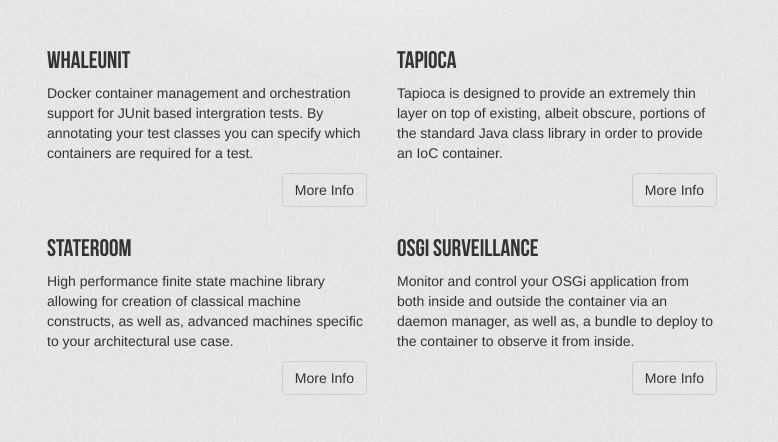
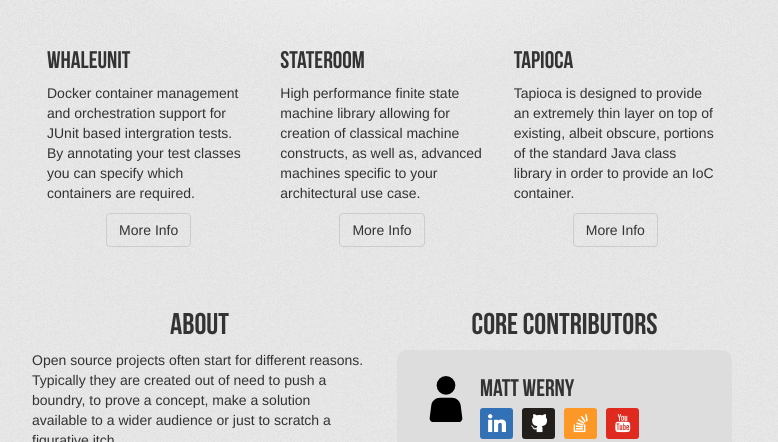
Before and after one commit to coolarch/coolarch.github.io, a plain HTML site: page index.html in a window 1280 px wide. Shown: the part 512-954 px from the top of the page, without its empty margins (258-1036 px from the left). Drawn offline with Linux system fonts and the light colour scheme; a script that the page names is missing; files whose address does not match are found by name.

Commit message:
Fixed centering

```diff
--- a/index.html
+++ b/index.html
@@ -58,17 +58,20 @@
       <h2>Projects</h2>
 
       <div class="row marketing">
-        <div class="col-lg-6">
+
+        <div class="col-lg-4">
           <h4>Whaleunit</h4>
           <div class="project-description">
 	          <p>
-	          	Docker container management and orchestration support for JUnit based intergration tests.  By annotating your test classes you can specify which containers are required for a test.
+	          	Docker container management and orchestration support for JUnit based intergration tests.  By annotating your test classes you can specify which containers are required.
 	          </p>
           </div>
-          <p class="clearfix">
-          	<a href="http://www.arch.cool/whaleunit/" class="btn btn-default pull-right">More Info</a>
-          </p>
+          <div style="text-align: center;">
+          	<a href="http://www.arch.cool/whaleunit/" class="btn btn-default">More Info</a>
+          </div>
+        </div>
 
+        <div class="col-lg-4">
           <h4>Stateroom</h4>
           <div class="project-description">
 	          <p>
@@ -76,32 +79,23 @@
 	          	as well as, advanced machines specific to your architectural use case.
 	          </p>
           </div>
-          <p class="clearfix">
-          	<a href="http://www.arch.cool/stateroom/" class="btn btn-default pull-right">More Info</a>
-          </p>
+          <div style="text-align: center;">
+          	<a href="http://www.arch.cool/stateroom/" class="btn btn-default">More Info</a>
+          </div>
         </div>
 
-        <div class="col-lg-6">
+        <div class="col-lg-4">
           <h4>Tapioca</h4>
           <div class="project-description">
 	          <p>
 	          	Tapioca is designed to provide an extremely thin layer on top of existing, albeit obscure, portions of the standard Java class library in order to provide an IoC container.
 	          </p>
 	        </div>
-          <p class="clearfix">
-          	<a href="http://www.arch.cool/tapioca/" class="btn btn-default pull-right">More Info</a>
-          </p>
+          <div style="text-align: center;">
+          	<a href="http://www.arch.cool/tapioca/" class="btn btn-default">More Info</a>
+          </div>
+        </div>
 
-          <h4>OSGi Surveillance</h4>
-          <div class="project-description">
-	          <p>
-	          	Monitor and control your OSGi application from both inside and outside the container via an daemon manager, as well as, a bundle to deploy to the container to observe it from inside.
-	          </p>
-          </div>
-          <p class="clearfix">
-          	<a href="http://www.arch.cool/osgi-surveillance/" class="btn btn-default pull-right">More Info</a>
-          </p>
-        </div>
       </div>
 
 			<a name="about"></a>
```
